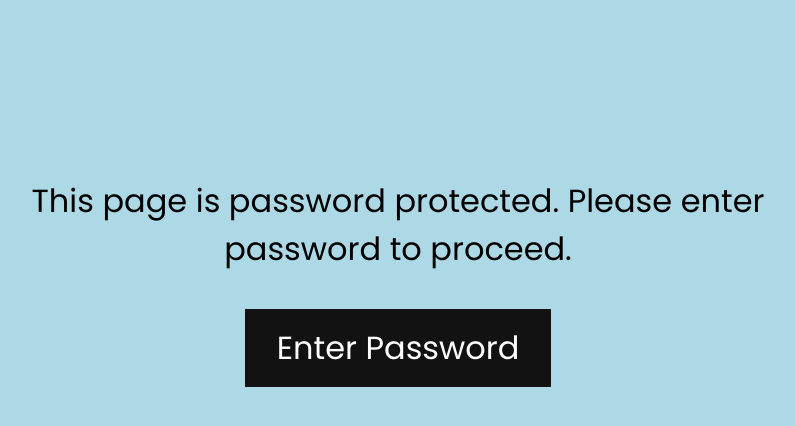
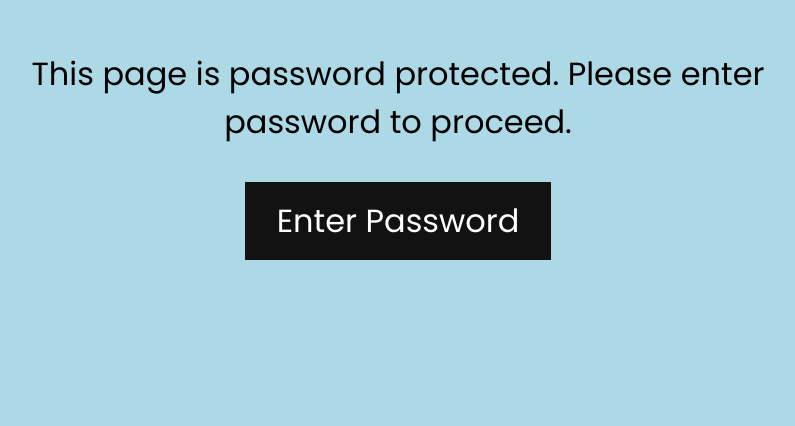
Before and after one commit to anuxious/super-rotary-phone, a plain HTML site: page index.html in a window 1280 px wide. Shown: the part 116-542 px from the top of the page, without its empty margins (242-1037 px from the left). Drawn offline with Linux system fonts and the light colour scheme.

Commit message:
Update index.html

```diff
--- a/index.html
+++ b/index.html
@@ -34,7 +34,7 @@ p {
 </style>
 </head>
 <body>
-<div style="padding:20%">
+<div style="padding-left:20%; padding-right:20%; padding-top:10%; padding-bottom:0px">
 <p> This page is password protected. Please enter password to proceed.</p>
 <SCRIPT>
 function passWord() {
```
